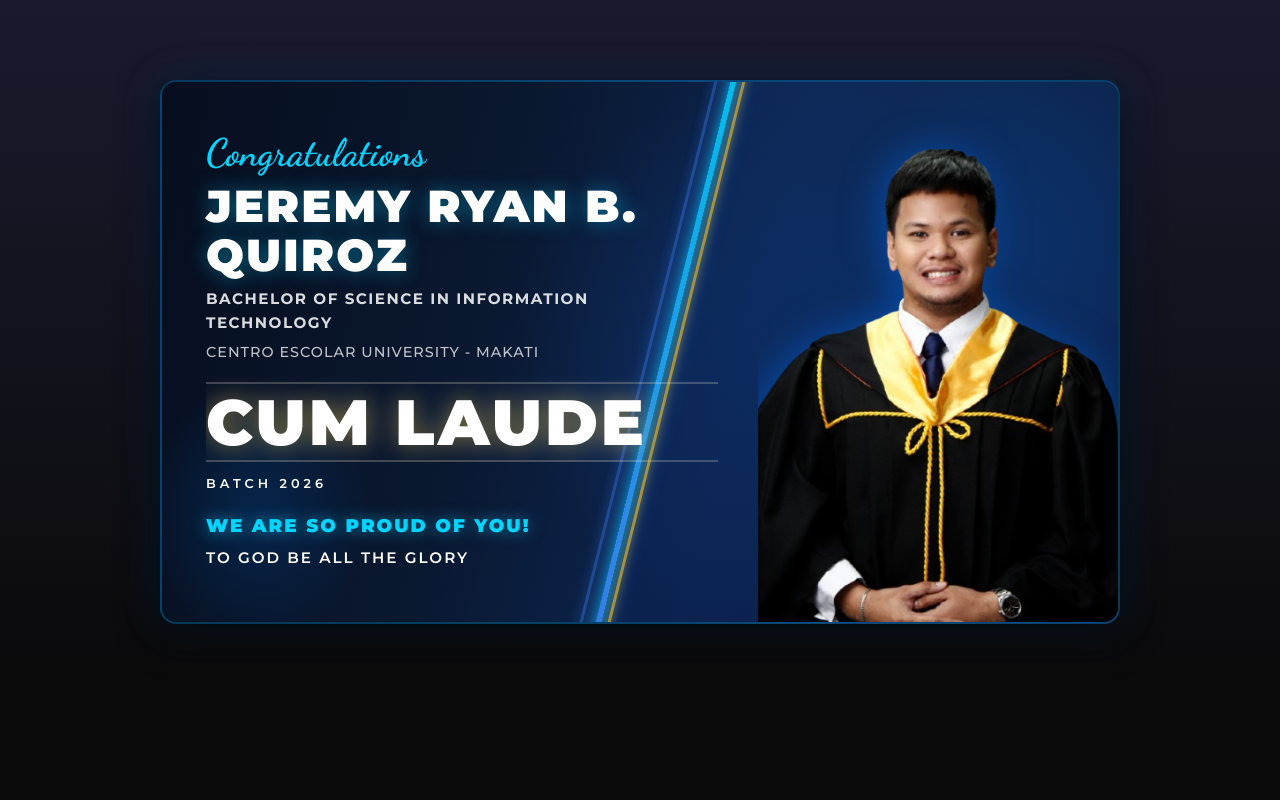
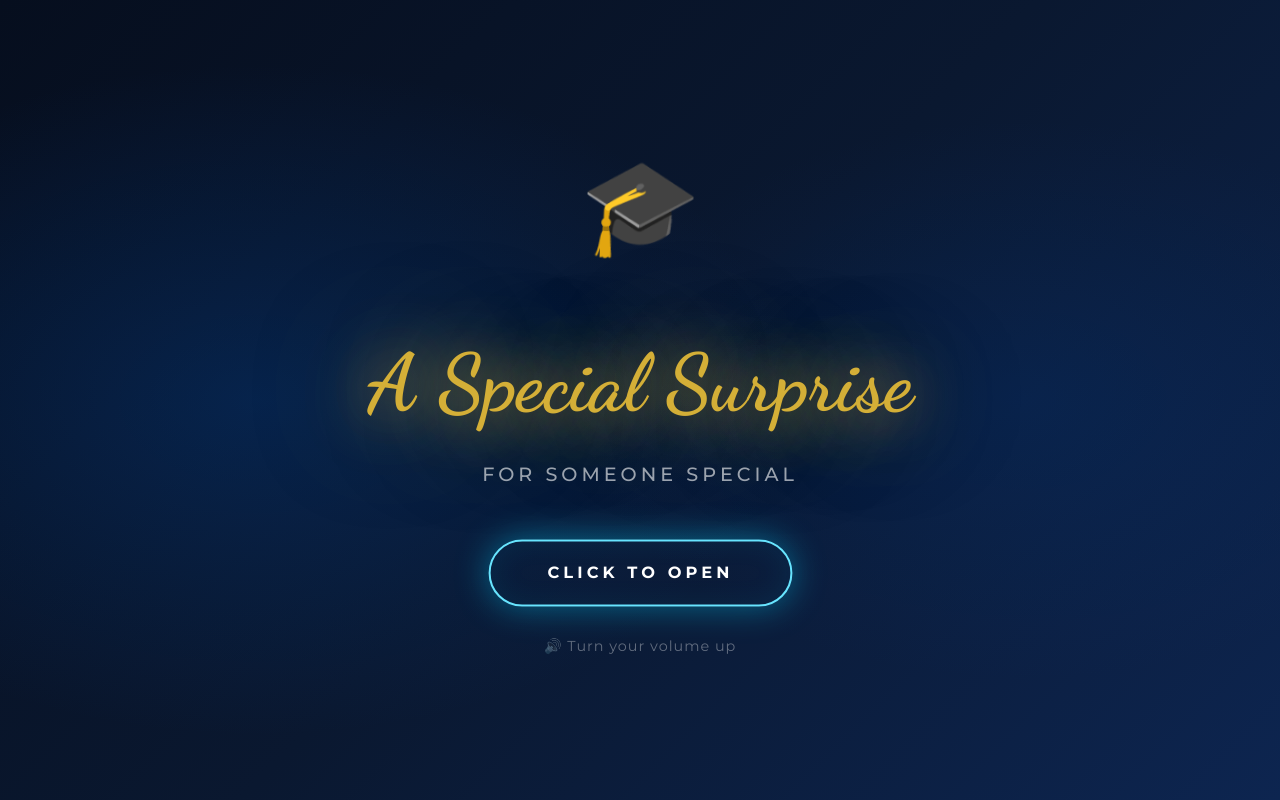
Before and after one commit to j3rms/SHIZ, a plain HTML site: page index.html in a window 1280 px wide. Drawn offline with Linux system fonts and the light colour scheme.

Commit message:
first commit

```diff
--- a/index.html
+++ b/index.html
@@ -11,12 +11,22 @@
 </head>
 <body>
 
+   <div id="splash" onclick="startExperience()" ontouchstart="startExperience()">
+        <div class="splash-inner">
+            <div class="splash-cap">🎓</div>
+            <h1 class="splash-title">A Special Surprise</h1>
+            <p class="splash-subtitle">For Someone Special</p>
+            <div class="splash-btn">
+                <span>Click to Open</span>
+            </div>
+            <p class="splash-hint">🔊 Turn your volume up</p>
+        </div>
+    </div>
+
     <!-- Background Music -->
     <audio id="bgMusic" loop>
-        <source src="Martsang Pandangal (Phonk Remix)(By DAPBeats).mp3" type="audio/mpeg">
+        <source src="your-song.mp3" type="audio/mpeg">
     </audio>
-
-    <!-- Hero Section -->
 
 
     <!-- Personal Information Card (Banner Style) -->
@@ -67,32 +77,34 @@
 
 
     <script>
-    const music = document.getElementById('bgMusic');
+        const music = document.getElementById('bgMusic');
+        const splash = document.getElementById('splash');
+        let started = false;
 
-    music.volume = 0.2;
-    music.muted = true; // trick: muted autoplay is always allowed
+        music.volume = 0.2;
 
-    window.addEventListener('load', () => {
-        music.play().then(() => {
-            // Autoplay succeeded while muted, now unmute
-            music.muted = false;
-        }).catch(() => {
-            // Still blocked — wait for first interaction
-            const playOnInteraction = () => {
-                music.muted = false;
-                music.play();
-                document.removeEventListener('click', playOnInteraction);
-                document.removeEventListener('touchstart', playOnInteraction);
-                document.removeEventListener('keydown', playOnInteraction);
-                document.removeEventListener('scroll', playOnInteraction);
-            };
-            document.addEventListener('click', playOnInteraction);
-            document.addEventListener('touchstart', playOnInteraction);
-            document.addEventListener('keydown', playOnInteraction);
-            document.addEventListener('scroll', playOnInteraction);
+        function startExperience() {
+            if (started) return; // prevent double trigger
+            started = true;
+
+            // Play music
+            music.play().catch(() => {});
+
+            // Fade out and remove splash
+            splash.style.opacity = '0';
+            splash.style.pointerEvents = 'none';
+            setTimeout(() => {
+                splash.style.display = 'none';
+            }, 800);
+        }
+
+        // Also allow keyboard Enter/Space on desktop
+        document.addEventListener('keydown', (e) => {
+            if (e.key === 'Enter' || e.key === ' ') {
+                startExperience();
+            }
         });
-    });
-</script>
+    </script>
 
 </body>
 </html>
--- a/styles.css
+++ b/styles.css
@@ -30,6 +30,121 @@ body {
     max-width: 1200px;
     margin: 0 auto;
     padding: 0 20px;
+}
+
+/* ===== Splash Screen ===== */
+#splash {
+    position: fixed;
+    inset: 0;
+    z-index: 9999;
+    background: linear-gradient(135deg, #060e1e 0%, #0a1830 50%, #0d2550 100%);
+    display: flex;
+    align-items: center;
+    justify-content: center;
+    cursor: pointer;
+    transition: opacity 0.8s ease;
+}
+
+/* Subtle animated background on splash */
+#splash::before {
+    content: '';
+    position: absolute;
+    inset: 0;
+    background:
+        radial-gradient(ellipse 60% 60% at 20% 50%, rgba(0, 80, 180, 0.25) 0%, transparent 70%),
+        radial-gradient(ellipse 50% 50% at 80% 50%, rgba(0, 60, 140, 0.2) 0%, transparent 70%);
+    pointer-events: none;
+}
+
+.splash-inner {
+    position: relative;
+    z-index: 1;
+    text-align: center;
+    padding: 40px 20px;
+    animation: splashFadeIn 1.2s ease-out;
+}
+
+@keyframes splashFadeIn {
+    from { opacity: 0; transform: translateY(40px); }
+    to   { opacity: 1; transform: translateY(0); }
+}
+
+.splash-cap {
+    font-size: clamp(4rem, 10vw, 6rem);
+    margin-bottom: 24px;
+    display: block;
+    animation: capFloat 3s ease-in-out infinite;
+}
+
+@keyframes capFloat {
+    0%, 100% { transform: translateY(0) rotate(-5deg); }
+    50%       { transform: translateY(-15px) rotate(5deg); }
+}
+
+.splash-title {
+    font-family: 'Dancing Script', cursive;
+    font-size: clamp(2.5rem, 8vw, 5rem);
+    color: var(--gold);
+    margin-bottom: 12px;
+    text-shadow: 0 0 40px rgba(212, 175, 55, 0.7),
+                 0 0 80px rgba(212, 175, 55, 0.3);
+    animation: titleGlow 2s ease-in-out infinite;
+}
+
+@keyframes titleGlow {
+    0%, 100% { text-shadow: 0 0 40px rgba(212, 175, 55, 0.7), 0 0 80px rgba(212, 175, 55, 0.3); }
+    50%       { text-shadow: 0 0 60px rgba(212, 175, 55, 1),   0 0 120px rgba(212, 175, 55, 0.5); }
+}
+
+.splash-subtitle {
+    font-family: 'Montserrat', sans-serif;
+    font-size: clamp(0.85rem, 2.5vw, 1.2rem);
+    font-weight: 500;
+    color: var(--white);
+    opacity: 0.6;
+    letter-spacing: 4px;
+    text-transform: uppercase;
+    margin-bottom: 50px;
+}
+
+.splash-btn {
+    display: inline-block;
+    padding: 18px 56px;
+    border: 2px solid var(--neon-blue);
+    border-radius: 50px;
+    color: var(--white);
+    font-family: 'Montserrat', sans-serif;
+    font-size: clamp(0.85rem, 2vw, 1rem);
+    font-weight: 700;
+    letter-spacing: 4px;
+    text-transform: uppercase;
+    margin-bottom: 30px;
+    animation: btnPulse 1.8s ease-in-out infinite;
+    box-shadow: 0 0 25px rgba(0, 212, 255, 0.3),
+                inset 0 0 25px rgba(0, 212, 255, 0.05);
+}
+
+@keyframes btnPulse {
+    0%, 100% {
+        box-shadow: 0 0 25px rgba(0, 212, 255, 0.3),
+                    inset 0 0 25px rgba(0, 212, 255, 0.05);
+        border-color: var(--neon-blue);
+        transform: scale(1);
+    }
+    50% {
+        box-shadow: 0 0 45px rgba(0, 212, 255, 0.6),
+                    inset 0 0 35px rgba(0, 212, 255, 0.1);
+        border-color: var(--white);
+        transform: scale(1.04);
+    }
+}
+
+.splash-hint {
+    font-family: 'Montserrat', sans-serif;
+    font-size: clamp(0.75rem, 1.5vw, 0.9rem);
+    color: var(--white);
+    opacity: 0.35;
+    letter-spacing: 1px;
 }
 
 /* ===== Glassmorphism Card ===== */
@@ -249,7 +364,6 @@ body {
                 0 0 40px rgba(0, 140, 255, 0.2);
 }
 
-/* Background layered glow blobs */
 .banner-card::before {
     content: '';
     position: absolute;
@@ -262,7 +376,6 @@ body {
     pointer-events: none;
 }
 
-/* Diagonal accent stripes */
 .banner-diagonals {
     position: absolute;
     inset: 0;
@@ -277,7 +390,6 @@ body {
     transform: skewX(-14deg);
 }
 
-/* Wide dark-blue slash — the big right panel */
 .diag-1 {
     width: 52%;
     background: linear-gradient(180deg, #0e2d5e 0%, #0a2050 100%);
@@ -285,7 +397,6 @@ body {
     right: -4%;
 }
 
-/* Bright neon-blue edge line */
 .diag-2 {
     width: 6px;
     background: linear-gradient(180deg, var(--neon-blue), var(--accent-blue));
@@ -294,7 +405,6 @@ body {
     box-shadow: 0 0 12px var(--neon-blue), 0 0 24px var(--accent-blue);
 }
 
-/* Gold accent hairline */
 .diag-3 {
     width: 3px;
     background: var(--gold);
@@ -303,7 +413,6 @@ body {
     box-shadow: 0 0 8px var(--gold);
 }
 
-/* Soft blue secondary line */
 .diag-4 {
     width: 3px;
     background: var(--accent-blue);
@@ -312,7 +421,6 @@ body {
     box-shadow: 0 0 10px var(--accent-blue);
 }
 
-/* Banner layout */
 .banner-content {
     position: relative;
     z-index: 10;
@@ -322,7 +430,6 @@ body {
     min-height: 320px;
 }
 
-/* ── Text side ── */
 .banner-text {
     padding: 36px 40px 36px 44px;
     display: flex;
@@ -370,6 +477,43 @@ body {
     opacity: 0.75;
 }
 
+/* ===== Cum Laude Surprise Reveal ===== */
+.honors-reveal {
+    position: relative;
+    overflow: hidden;
+    margin: 6px 0;
+}
+
+.honors-reveal-cover {
+    position: absolute;
+    inset: 0;
+    background: linear-gradient(105deg, #060e1e 0%, #0a1830 50%, #0d2550 100%);
+    z-index: 5;
+    display: flex;
+    align-items: center;
+    animation: coverSlideAway 0.8s cubic-bezier(0.77, 0, 0.175, 1) 3s forwards;
+}
+
+.cover-text {
+    font-family: 'Montserrat', sans-serif;
+    font-size: clamp(0.75rem, 1.5vw, 1rem);
+    font-weight: 600;
+    color: var(--white);
+    text-transform: uppercase;
+    letter-spacing: 4px;
+    opacity: 0.5;
+    animation: coverTextFade 0.4s ease 2.7s forwards;
+}
+
+@keyframes coverTextFade {
+    to { opacity: 0; }
+}
+
+@keyframes coverSlideAway {
+    0%   { transform: translateX(0);     opacity: 1; }
+    100% { transform: translateX(-110%); opacity: 0; }
+}
+
 .banner-honors {
     font-family: 'Montserrat', sans-serif;
     font-size: clamp(2rem, 5.5vw, 4rem);
@@ -378,42 +522,51 @@ body {
     text-transform: uppercase;
     letter-spacing: 3px;
     line-height: 1;
-    margin-top: 6px;
     text-shadow: 0 0 30px rgba(255, 255, 255, 0.3);
     border-top: 2px solid rgba(255, 255, 255, 0.2);
     border-bottom: 2px solid rgba(255, 255, 255, 0.2);
     padding: 6px 0;
+    opacity: 0;
+    transform: scale(0.6) translateY(20px);
+    animation:
+        honorsSlam 0.6s cubic-bezier(0.175, 0.885, 0.32, 1.275) 3.6s forwards,
+        honorsGlow 1.5s ease-in-out 4.2s infinite;
+}
+
+@keyframes honorsSlam {
+    0%   { opacity: 0; transform: scale(0.6) translateY(20px); }
+    60%  { opacity: 1; transform: scale(1.08) translateY(-4px); }
+    80%  { transform: scale(0.97) translateY(2px); }
+    100% { opacity: 1; transform: scale(1) translateY(0); }
+}
+
+@keyframes honorsGlow {
+    0%, 100% {
+        text-shadow: 0 0 20px rgba(212, 175, 55, 0.4),
+                     0 0 40px rgba(255, 255, 255, 0.2);
+        border-color: rgba(255, 255, 255, 0.2);
+    }
+    50% {
+        text-shadow: 0 0 30px rgba(212, 175, 55, 0.8),
+                     0 0 60px rgba(212, 175, 55, 0.5),
+                     0 0 90px rgba(255, 255, 255, 0.3);
+        border-color: rgba(212, 175, 55, 0.6);
+    }
 }
 
 .banner-batch {
-    font-family: 'Montserrat', sans-serif;
-    font-size: 0.8rem;
-    font-weight: 600;
-    color: var(--white);
-    text-transform: uppercase;
-    letter-spacing: 4px;
-    opacity: 0.7;
+    opacity: 0;
+    animation: fadeInAfterReveal 0.5s ease 4s forwards;
 }
 
-.banner-pride {
-    font-family: 'Montserrat', sans-serif;
-    font-size: clamp(0.85rem, 1.8vw, 1.15rem);
-    font-weight: 900;
-    color: var(--neon-blue);
-    text-transform: uppercase;
-    letter-spacing: 2px;
-    margin-top: 10px;
-    text-shadow: 0 0 15px rgba(0, 212, 255, 0.6);
+.banner-pride,
+.banner-glory {
+    opacity: 0;
+    animation: fadeInAfterReveal 0.5s ease 4.3s forwards;
 }
 
-.banner-glory {
-    font-family: 'Montserrat', sans-serif;
-    font-size: clamp(0.75rem, 1.4vw, 0.95rem);
-    font-weight: 600;
-    color: var(--white);
-    text-transform: uppercase;
-    letter-spacing: 2px;
-    opacity: 0.8;
+@keyframes fadeInAfterReveal {
+    to { opacity: 1; }
 }
 
 /* ── Photo side ── */
@@ -707,6 +860,10 @@ body {
     .diag-1, .diag-2, .diag-3, .diag-4 {
         display: none;
     }
+
+    .message-card {
+        padding: 40px 25px;
+    }
 }
 
 @media (max-width: 480px) {
@@ -715,109 +872,6 @@ body {
     }
 }
 
-/* ===== Cum Laude Surprise Reveal ===== */
-.honors-reveal {
-    position: relative;
-    overflow: hidden;
-    margin: 6px 0;
-}
-
-/* The cover that hides CUM LAUDE initially */
-.honors-reveal-cover {
-    position: absolute;
-    inset: 0;
-    background: linear-gradient(105deg, #060e1e 0%, #0a1830 50%, #0d2550 100%);
-    z-index: 5;
-    display: flex;
-    align-items: center;
-
-    /* Slide away after 1.5 seconds with smoother duration */
-    animation: coverSlideAway 1.2s cubic-bezier(0.65, 0, 0.35, 1) 1.5s forwards;
-}
-
-.cover-text {
-    font-family: 'Montserrat', sans-serif;
-    font-size: clamp(0.75rem, 1.5vw, 1rem);
-    font-weight: 600;
-    color: var(--white);
-    text-transform: uppercase;
-    letter-spacing: 4px;
-    opacity: 0.5;
-
-    /* Fade out just before the slide starts */
-    animation: coverTextFade 0.5s ease 1.3s forwards;
-}
-
-@keyframes coverTextFade {
-    to { opacity: 0; }
-}
-
-@keyframes coverSlideAway {
-    0%   { transform: translateX(0);     opacity: 1; }
-    100% { transform: translateX(-110%); opacity: 0; }
-}
-
-/* CUM LAUDE starts invisible, then slams in after cover leaves */
-.banner-honors {
-    font-family: 'Montserrat', sans-serif;
-    font-size: clamp(2rem, 5.5vw, 4rem);
-    font-weight: 900;
-    color: var(--white);
-    text-transform: uppercase;
-    letter-spacing: 3px;
-    line-height: 1;
-    text-shadow: 0 0 30px rgba(255, 255, 255, 0.3);
-    border-top: 2px solid rgba(255, 255, 255, 0.2);
-    border-bottom: 2px solid rgba(255, 255, 255, 0.2);
-    padding: 6px 0;
-
-    /* Hidden until cover slides away - smoother timing */
-    opacity: 0;
-    transform: scale(0.7) translateY(15px);
-    animation:
-        honorsSlam 0.8s cubic-bezier(0.34, 1.56, 0.64, 1) 2s forwards,
-        honorsGlow 2s ease-in-out 2.8s infinite;
-}
-
-/* Dramatic slam-in - smoother transition */
-@keyframes honorsSlam {
-    0%   { opacity: 0; transform: scale(0.7) translateY(15px); }
-    50%  { opacity: 0.8; transform: scale(1.05) translateY(-2px); }
-    70%  { transform: scale(0.98) translateY(1px); }
-    85%  { transform: scale(1.01) translateY(-1px); }
-    100% { opacity: 1; transform: scale(1) translateY(0); }
-}
-
-/* Continuous gold glow pulse after reveal */
-@keyframes honorsGlow {
-    0%, 100% {
-        text-shadow: 0 0 20px rgba(212, 175, 55, 0.4),
-                     0 0 40px rgba(255, 255, 255, 0.2);
-        border-color: rgba(255, 255, 255, 0.2);
-    }
-    50% {
-        text-shadow: 0 0 30px rgba(212, 175, 55, 0.8),
-                     0 0 60px rgba(212, 175, 55, 0.5),
-                     0 0 90px rgba(255, 255, 255, 0.3);
-        border-color: rgba(212, 175, 55, 0.6);
-    }
-}
-
-/* Hide batch text until after the reveal */
-.banner-batch {
-    opacity: 0;
-    animation: fadeInAfterReveal 0.6s ease 2.5s forwards;
-}
-
-.banner-pride,
-.banner-glory {
-    opacity: 0;
-    animation: fadeInAfterReveal 0.6s ease 2.8s forwards;
-}
-
-@keyframes fadeInAfterReveal {
-    to { opacity: 1; }
-}
 /* ===== Smooth Scrolling ===== */
 html { scroll-behavior: smooth; }
 
```
